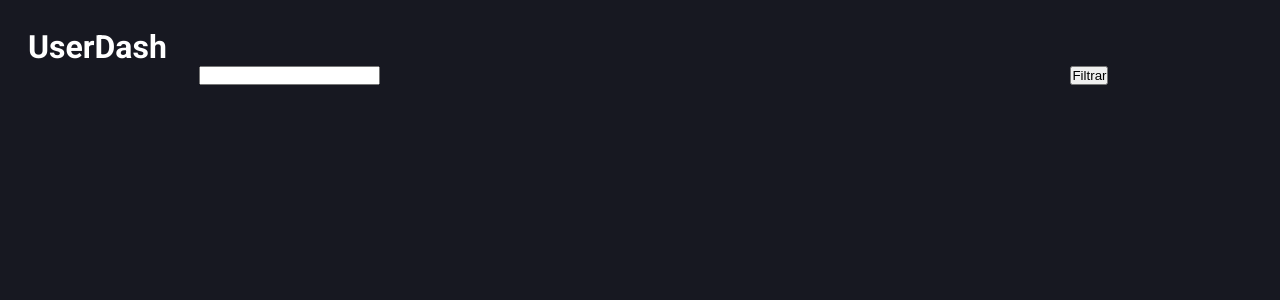
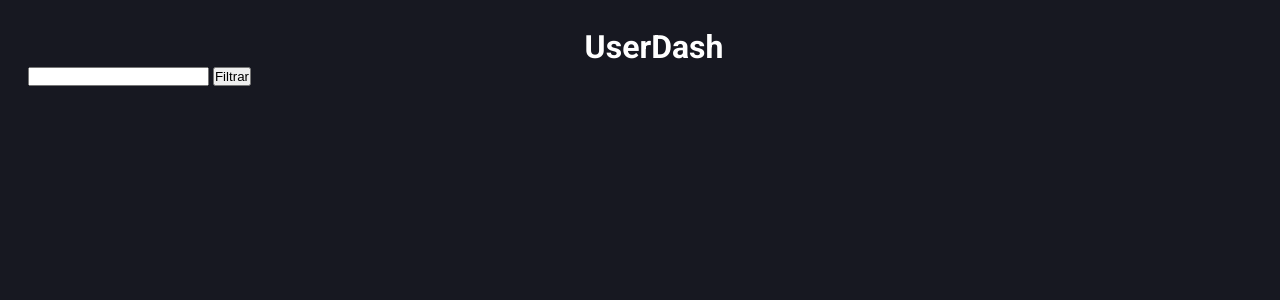
Before and after one commit to AllyssonR/entendendo_useMemo, a React (Vite) app: page / in a window 1280 px wide. Shown: the top 300 px of the page. Built offline with nearby package versions, Linux system fonts and the light colour scheme.

Commit message:
update readme

```diff
--- a/src/App.tsx
+++ b/src/App.tsx
@@ -15,10 +15,11 @@ export function App() {
 
   return (
     <div className="mainPage">
+      <div className="header">
         <h1>UserDash</h1>
+      </div>
 
       <form onSubmit={handleSubmit}>
-        <div className="header">
         <input
           type="text"
           value={filter}
@@ -26,7 +27,6 @@ export function App() {
         />
         &nbsp;
         <button type="submit">Filtrar</button>
-        </div>
       </form>
       <Users users={users} />
     </div>
```
Also changed, not shown: 1 other file (tests, documents, lock files or other folders). Lines whose indentation alone changed are shown as unchanged.
